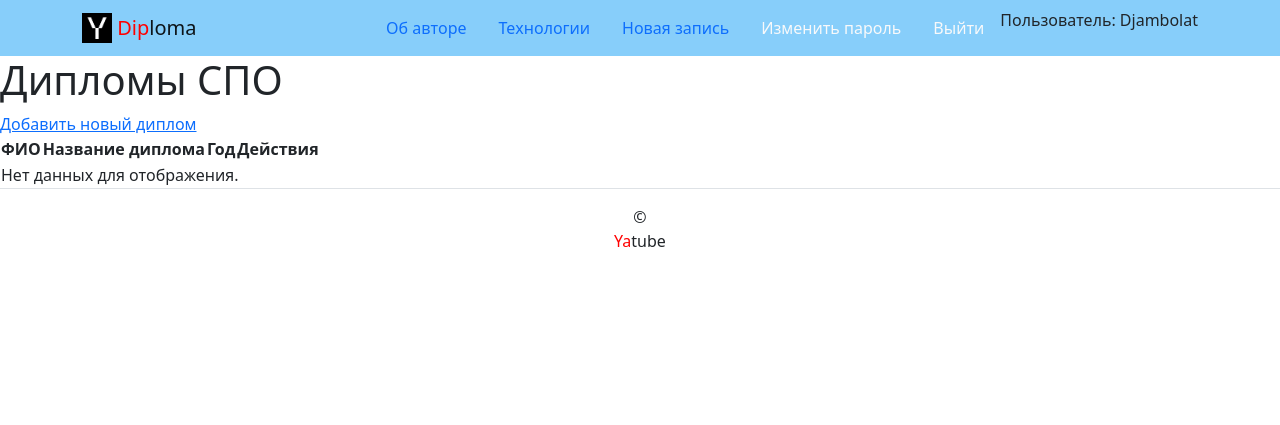
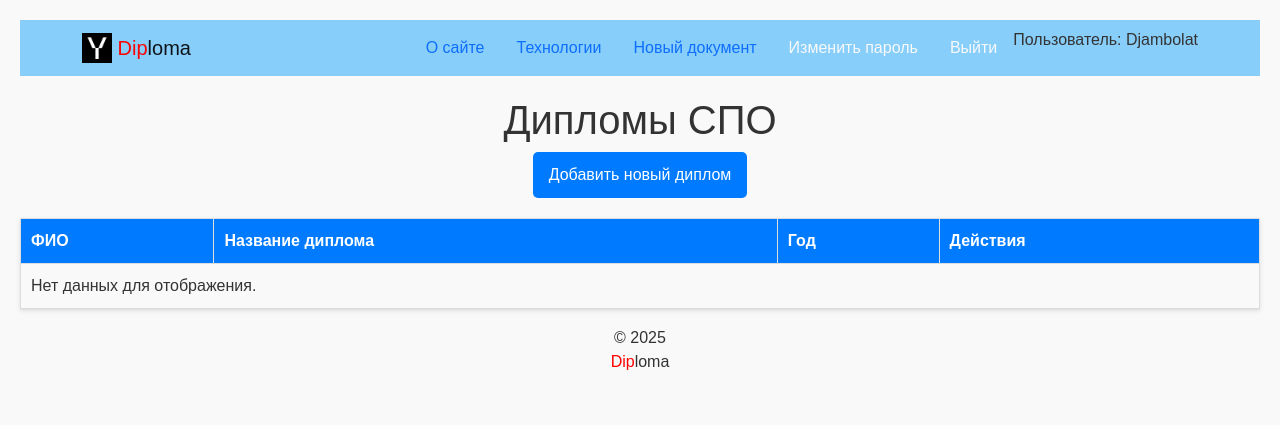
Before and after one commit to Xt3rn/diplom_project, a Django app: page /diplom_spo/ in a window 1280 px wide. Shown: the top 425 px of the page. Run offline with Django 3.2, Linux system fonts and the light colour scheme; a user stored in the database is signed in; parts of the project's set-up code (start-up, migrations or seed data) failed here and were passed over; some libraries are stand-ins or nearby versions.

Commit message:
ebategorot

```diff
--- a/diplom/diplom_spo/admin.py
+++ b/diplom/diplom_spo/admin.py
@@ -4,6 +4,7 @@ from .models import Diplom
 
 @admin.register(Diplom)
 class DiplomAdmin(admin.ModelAdmin):
-    list_display = ('pk', 'student_name', 'org_name', 'title',
-                    'year', 'description', )
+    list_display = ('pk', 'org_name', 'qualification', 'ser_number', 'reg_number',
+                  'grant_date', 'student_name', 'complete', 'title',
+                  'supervisor', 'year', 'copy', )
     search_fields = ('student_name', 'org_name', 'year',)
--- a/diplom/diplom_spo/forms.py
+++ b/diplom/diplom_spo/forms.py
@@ -6,5 +6,6 @@ from .models import Diplom
 class DiplomForm(forms.ModelForm):
     class Meta:
         model = Diplom
-        fields = ('student_name', 'org_name', 'title',
-                  'supervisor', 'year', 'description', )
+        fields = ('org_name', 'qualification', 'ser_number', 'reg_number',
+                  'grant_date', 'student_name', 'complete', 'title',
+                  'supervisor', 'year', 'copy', )
--- a/diplom/templates/diplom/diplom_list.html
+++ b/diplom/templates/diplom/diplom_list.html
@@ -3,13 +3,15 @@
 Дипломы
 {% endblock %}
 {% block content %}
+<header>
     <h1>Дипломы СПО</h1>
+    <!-- Кнопка для добавления нового диплома -->
+    <a href="{% url 'diplom_spo:diplom_create' %}" class="btn">Добавить новый диплом</a>
+</header>
 
-<!-- Кнопка для добавления нового диплома -->
-<a href="{% url 'diplom_spo:diplom_create' %}">Добавить новый диплом</a>
-
+<main>
     <!-- Таблица со списком дипломов -->
-<table>
+    <table class="diploma-table">
         <thead>
             <tr>
                 <th>ФИО</th>
@@ -20,14 +22,14 @@
         </thead>
         <tbody>
             {% if diplom_spo %}
-        {% for diplom in diplom_spo %}
+                {% for diploma in diplom_spo %}
                     <tr>
                         <td>{{ diploma.full_name }}</td>
                         <td>{{ diploma.title }}</td>
                         <td>{{ diploma.year }}</td>
                         <td>
                             <!-- Ссылка на редактирование -->
-                <a href="{% url 'diplom_spo:diplom_edit' diplom.pk %}">Редактировать</a>
+                            <a href="{% url 'diplom_spo:diplom_edit' diploma.pk %}">Редактировать</a>
                         </td>
                     </tr>
                 {% endfor %}
@@ -38,5 +40,57 @@
             {% endif %}
         </tbody>
     </table>
+</main>
+
+<style>
+    body {
+        font-family: Arial, sans-serif;
+        background-color: #f9f9f9;
+        color: #333;
+        margin: 0;
+        padding: 20px;
+    }
+
+    header {
+        text-align: center;
+        margin-bottom: 20px;
+    }
+
+    .btn {
+        display: inline-block;
+        padding: 10px 15px;
+        background-color: #007bff;
+        color: white;
+        text-decoration: none;
+        border-radius: 5px;
+        transition: background-color 0.3s;
+    }
+
+    .btn:hover {
+        background-color: #0056b3;
+    }
+
+    .diploma-table {
+        width: 100%;
+        border-collapse: collapse;
+        margin: 0 auto;
+        box-shadow: 0 2px 5px rgba(0, 0, 0, 0.1);
+    }
+
+    .diploma-table th, .diploma-table td {
+        padding: 10px;
+        border: 1px solid #ddd;
+        text-align: left;
+    }
+
+    .diploma-table th {
+        background-color: #007bff;
+        color: white;
+    }
+
+    .diploma-table tr:hover {
+        background-color: #f1f1f1;
+    }
+</style>
 
 {% endblock %}
--- a/diplom/templates/includes/footer.html
+++ b/diplom/templates/includes/footer.html
@@ -1,5 +1,5 @@
 <footer class="page-footer font-small blue border-top">
-    <div class="footer-copyright text-center py-3">© {{ year}}
-      <p><span style="color:red">Ya</span>tube</p>
+    <div class="footer-copyright text-center py-3">© {{ 2025}}
+      <p><span style="color:red">Dip</span>loma</p>
     </div>
   </footer>
--- a/diplom/templates/includes/header.html
+++ b/diplom/templates/includes/header.html
@@ -16,7 +16,7 @@
             {% if view_name  == 'about:author' %}
             active
             {% endif %}"
-            href="">Об авторе</a>
+            href="">О сайте</a>
           </li>
           <li class="nav-item">
             <a class="nav-link
@@ -31,7 +31,7 @@
             {% if view_name == 'posts:post-create' %}
             active
             {% endif %}"
-            href="">Новая запись</a>
+            href="">Новый документ</a>
           </li>
           <li class="nav-item">
             <a class="nav-link link-light
```
Also changed, not shown: diplom/diplom_spo/models.py (+15 -8 lines), diplom/db.sqlite3, diplom/diplom_spo/migrations/0002_auto_20250628_0158.py (added). Lines whose indentation alone changed are shown as unchanged.
